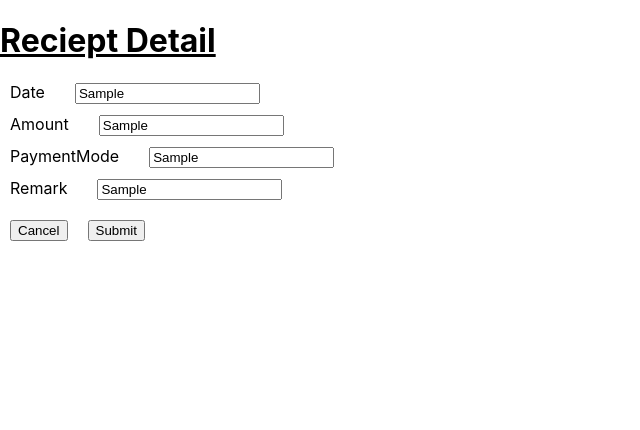
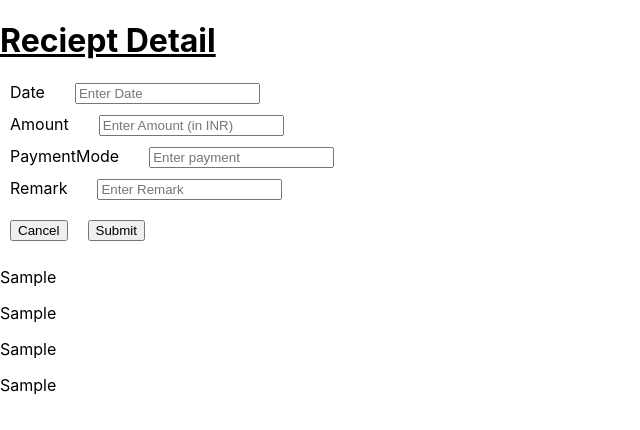
Before and after one commit to lamiamostafa/ReactJs-coding-task, a React (Create React App) app: page / in a window 1280 px wide. Both pictures are taken after typing "Sample", "Sample", "Sample", "Sample" into the empty fields and a click on the button "Submit". Shown: the top 430 px of the page, without its empty margins (0-640 px from the left). Built offline with nearby package versions, Linux system fonts and the light colour scheme.

Commit message:
task finish

```diff
--- a/src/Pages/Home/Home.js
+++ b/src/Pages/Home/Home.js
@@ -22,6 +22,12 @@ const Home = () => {
         e.preventDefault();
         const newRecieptRecord = { ...userReciept, id: new Date().getTime().toString() }
         setRecords([...records, newRecieptRecord]);
+        setUserReciept({
+            date: "",
+            amount: "",
+            paymentmode: "",
+            remark: ""
+        });
 
     };
     return (
@@ -54,6 +60,20 @@ const Home = () => {
                     </div>
 
                 </form>
+                <div>
+                    {
+                        records.map((currEle) => {
+                            return (
+                                <div key={currEle.id}>
+                                    <p>{currEle.date}</p>
+                                    <p>{currEle.amount}</p>
+                                    <p>{currEle.paymentmode}</p>
+                                    <p>{currEle.remark}</p>
+                                </div>
+                            )
+                        })
+                    }
+                </div>
             </>
 
         </div>
```
